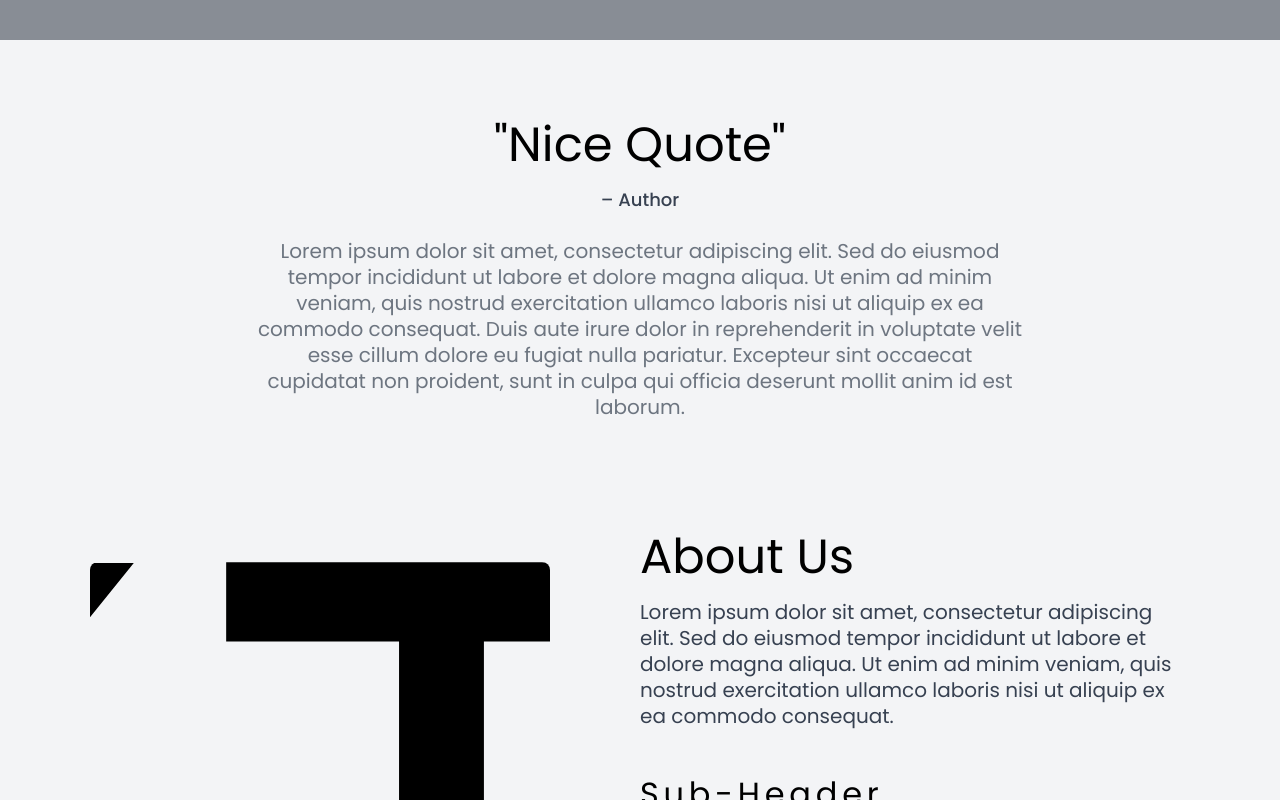
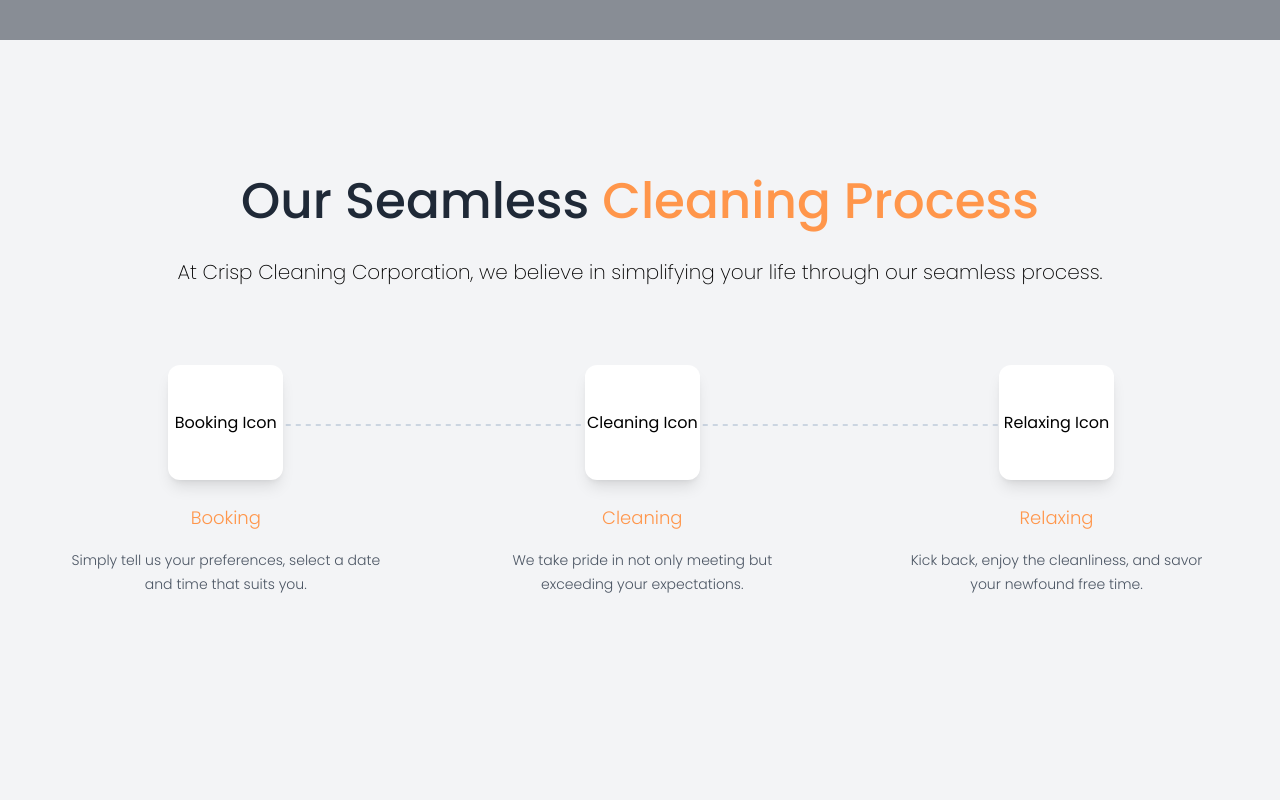
Before and after one commit to vonstolldesigns/cleaning-website-1, a Next.js app: page / in a window 1280 px wide. Shown: the part 760-1560 px from the top of the page. Built offline with nearby package versions, Linux system fonts and the light colour scheme.

Commit message:
Cleaning process component (Missing Icons)

```diff
--- a/app/(root)/(home)/page.tsx
+++ b/app/(root)/(home)/page.tsx
@@ -4,6 +4,7 @@ import CardsSection from "@/components/CardsSection";
 import HeroSection from "@/components/HeroSection";
 import PriceCardsDisplay from "@/components/PriceCardsDisplay";
 import Quote1 from "@/components/Quote1";
+import SeamlessProcess from "@/components/SeamlessProcess";
 
 const HomePage = () => {
   const cardsData = [
@@ -43,6 +44,7 @@ const HomePage = () => {
   return (
     <>
       <HeroSection />
+      <SeamlessProcess />
       <Quote1 />
       <AboutUs />
       <PriceCardsDisplay cardsData={cardsData} />
--- a/app/globals.css
+++ b/app/globals.css
@@ -46,7 +46,7 @@
   }
 
   .paragraph-regular {
-    @apply text-[14px] sm:text-[20px] font-normal leading-[26px];
+    @apply text-[14px] sm:text-[20px] font-extralight leading-[26px];
   }
 
   .paragraph-semibold {
--- /dev/null
+++ b/components/ProcessStep.tsx
@@ -0,0 +1,41 @@
+// components/ProcessStep.tsx
+import React from "react";
+
+interface ProcessStepProps {
+  icon: JSX.Element; // Assuming you're using SVG icons or similar JSX elements
+  title: string;
+  description: string;
+  showLine?: boolean;
+}
+
+const ProcessStep: React.FC<ProcessStepProps> = ({
+  icon,
+  title,
+  description,
+  showLine,
+}) => {
+  const lineStyles = {
+    backgroundImage: "linear-gradient(to right, #cbd5e1 50%, transparent 50%)",
+    backgroundSize: "10px 2px", // The first value controls the dash length and spacing
+    height: "1.5px",
+  };
+  return (
+    <div className="relative flex flex-col items-center p-4 text-center gap-4">
+      <div className="w-full absolute top-[75px] transform translate-x-1/2 -z-10">
+        {showLine && <div style={lineStyles}></div>}
+      </div>
+      <div
+        className="bg-white rounded-xl shadow-lg w-[115px] h-[115px] mb-2
+      flex-center"
+      >
+        {icon}
+      </div>
+      <h3 className="text-lg font-light text-orange">{title}</h3>
+      <p className="text-sm font-light text-gray-600 px-8 leading-6">
+        {description}
+      </p>
+    </div>
+  );
+};
+
+export default ProcessStep;
--- /dev/null
+++ b/components/SeamlessProcess.tsx
@@ -0,0 +1,43 @@
+// components/SeamlessProcess.tsx
+import React from "react";
+import ProcessStep from "./ProcessStep";
+
+// Replace these with your actual icons
+const BookingIcon = () => <div>Booking Icon</div>;
+const CleaningIcon = () => <div>Cleaning Icon</div>;
+const RelaxingIcon = () => <div>Relaxing Icon</div>;
+
+const SeamlessProcess: React.FC = () => {
+  return (
+    <div className="container mx-auto px-4 py-8 my-24">
+      <h2 className="heading1 text-center text-gray-800 mb-6">
+        Our Seamless <span className="text-orange">Cleaning Process</span>
+      </h2>
+      <p className="text-center paragraph-regular">
+        At Crisp Cleaning Corporation, we believe in simplifying your life
+        through our seamless process.
+      </p>
+      <div className="flex justify-around items-start my-16">
+        <ProcessStep
+          icon={<BookingIcon />}
+          title="Booking"
+          description="Simply tell us your preferences, select a date and time that suits you."
+          showLine
+        />
+        <ProcessStep
+          icon={<CleaningIcon />}
+          title="Cleaning"
+          description="We take pride in not only meeting but exceeding your expectations."
+          showLine
+        />
+        <ProcessStep
+          icon={<RelaxingIcon />}
+          title="Relaxing"
+          description="Kick back, enjoy the cleanliness, and savor your newfound free time."
+        />
+      </div>
+    </div>
+  );
+};
+
+export default SeamlessProcess;
```
